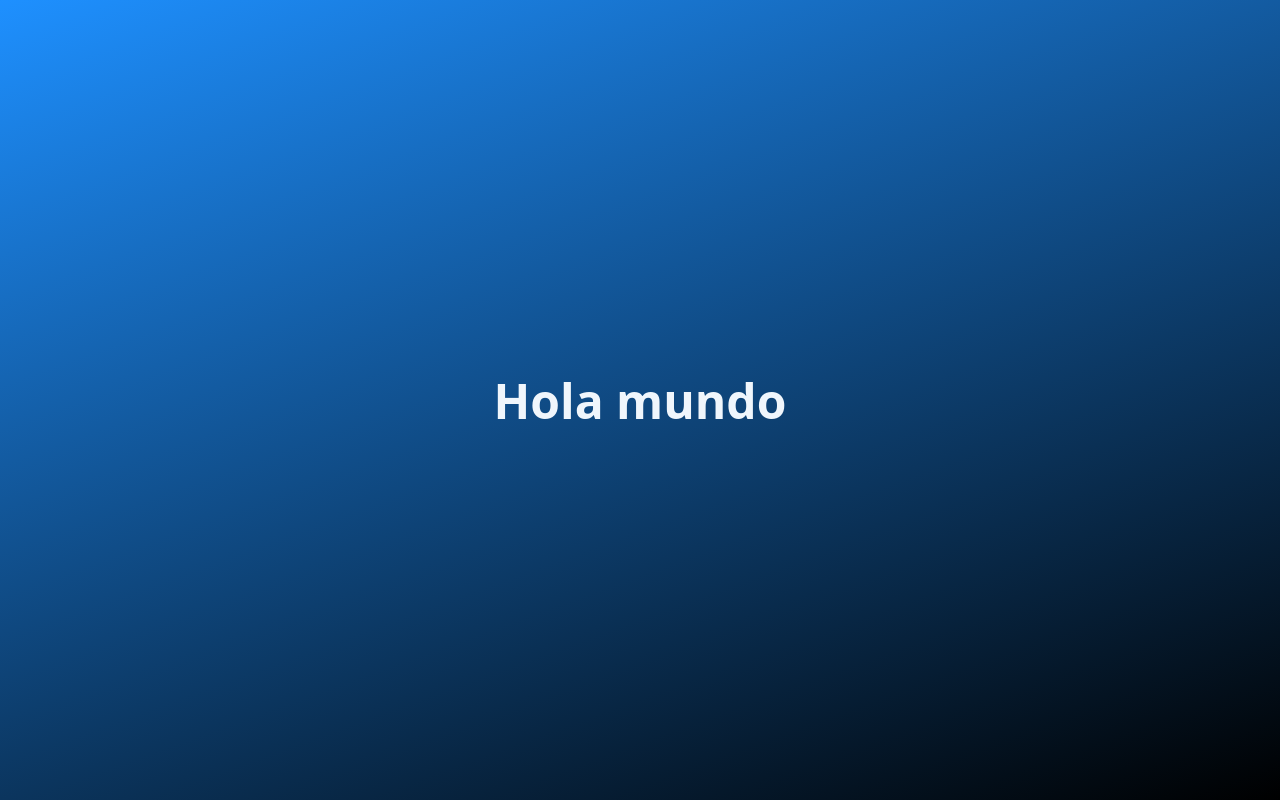
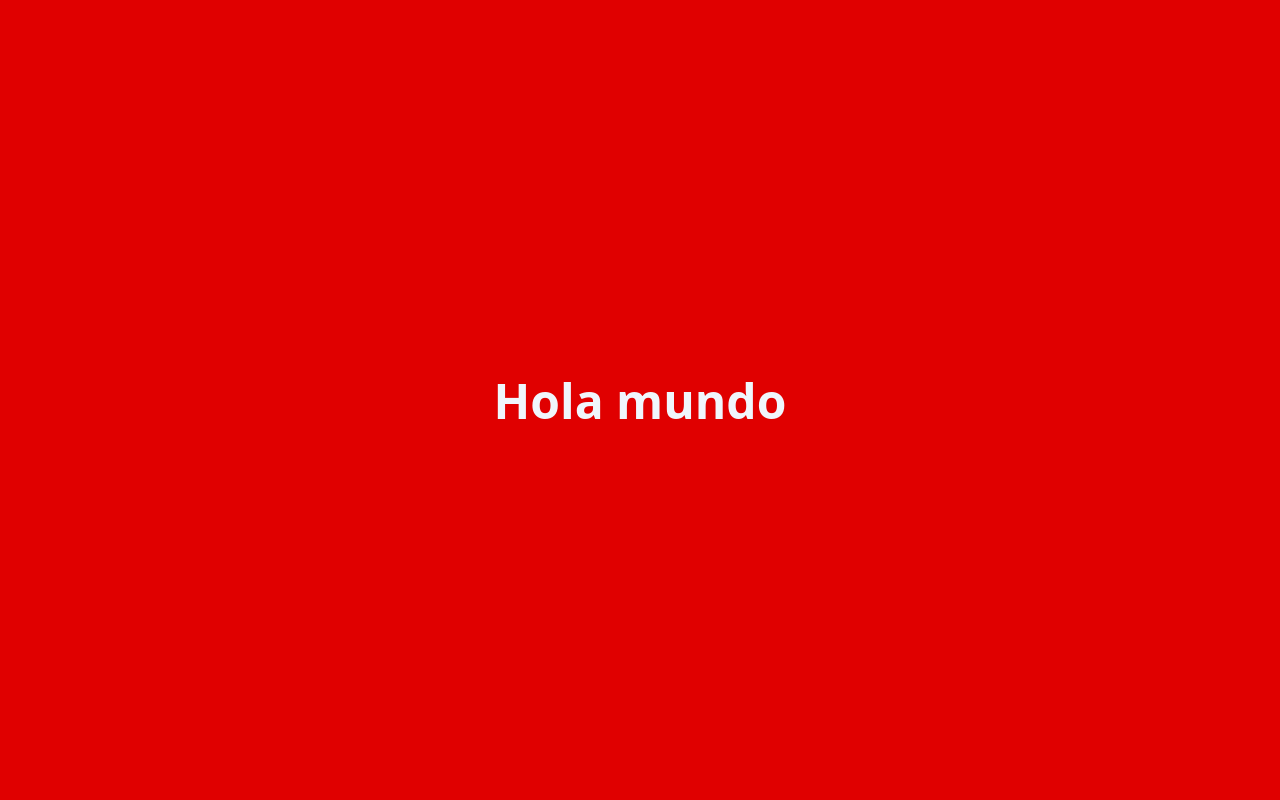
Before and after one commit to esteban-unbroker/hello-world, a website built with Vite: page index.html in a window 1280 px wide. Built offline with nearby package versions, Linux system fonts and the light colour scheme.

Commit message:
Revert "Fondo con gradiente azul a negro"
This reverts commit b47a25f6f25924a9b7048066eacb03bf61a5c194.

```diff
--- a/src/style.css
+++ b/src/style.css
@@ -5,7 +5,7 @@ body {
   align-items: center;
   justify-content: center;
   font-family: system-ui, sans-serif;
-  background: linear-gradient(160deg, #1e90ff 0%, #000000 100%);
+  background: #e00000;
   color: #f0f6fc;
 }
 
```
